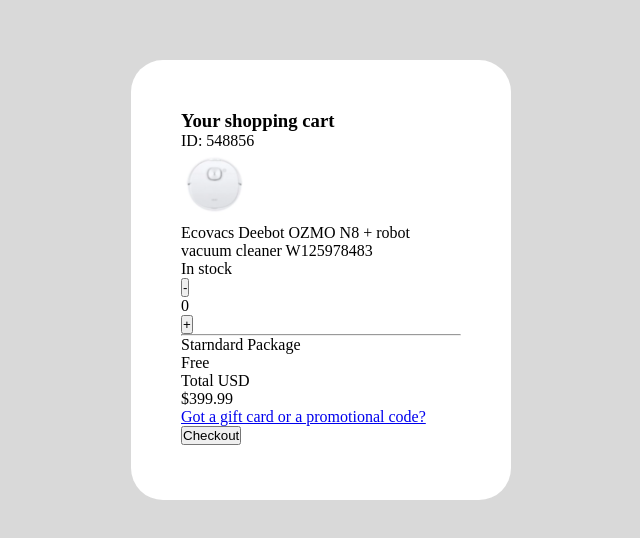
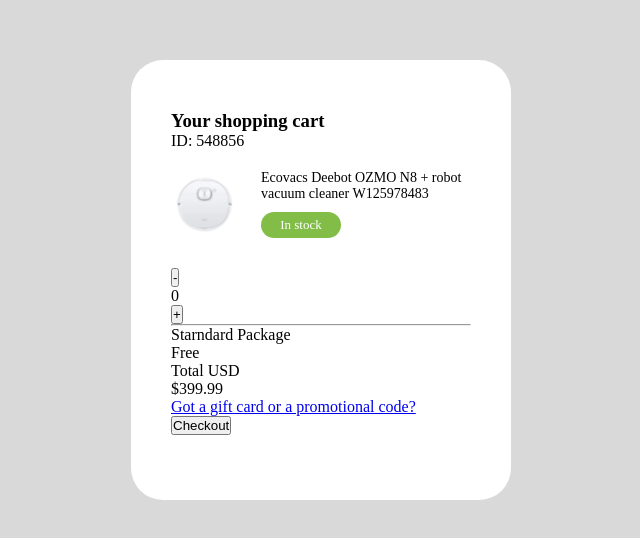
Before and after one commit to eobcre/shopping-card, a React (Vite) app: page / in a window 1280 px wide. Shown: the part 120-658 px from the top of the page, without its empty margins (319-959 px from the left). Built offline with nearby package versions, Linux system fonts and the light colour scheme.

Commit message:
Title, CartItem styled

```diff
--- a/src/index.css
+++ b/src/index.css
@@ -15,16 +15,44 @@
 .inner-container {
   background-color: #ffffff;
   border-radius: 2rem;
-  padding: 50px;
-  width: 280px;
-  height: 340px;
+  width: 380px;
+  height: 440px;
+}
+
+.inner-inner-container {
+  padding: 50px 40px;
+}
+
+/* styles for Title */
+.title-container > p {
+  font-size: 14px;
+  margin-top: 10px;
 }
 
 /* styles for CartItem */
-.item-container {
+.item-container span {
+  background-color: #82be47;
+  color: #ffffff;
+  font-size: 13px;
+  text-align: center;
+  border-radius: 16px;
+  margin: 10px 0;
+  padding: 5px 0;
+  width: 80px;
+}
+
+.item-inner-container {
   display: flex;
+  justify-content: space-between;
+  margin: 20px 0;
 }
 
 .item-name {
-  width: 280px;
+  font-size: 14px;
+  width: 210px;
 }
+
+.item-details {
+  display: flex;
+  flex-direction: column;
+}
```
